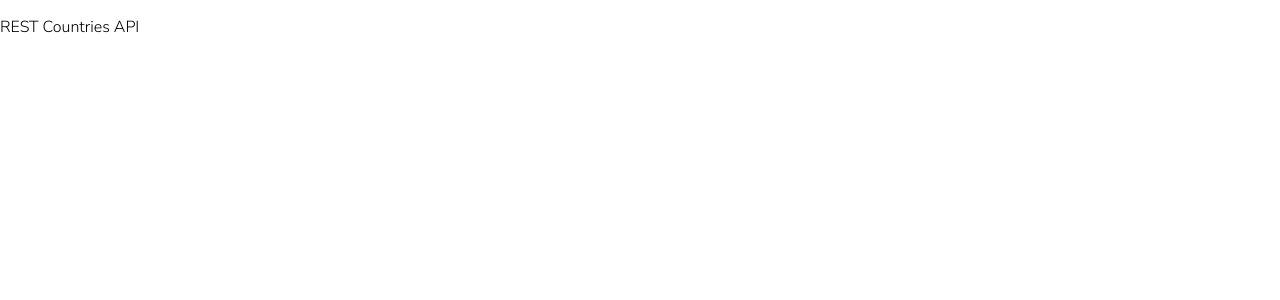
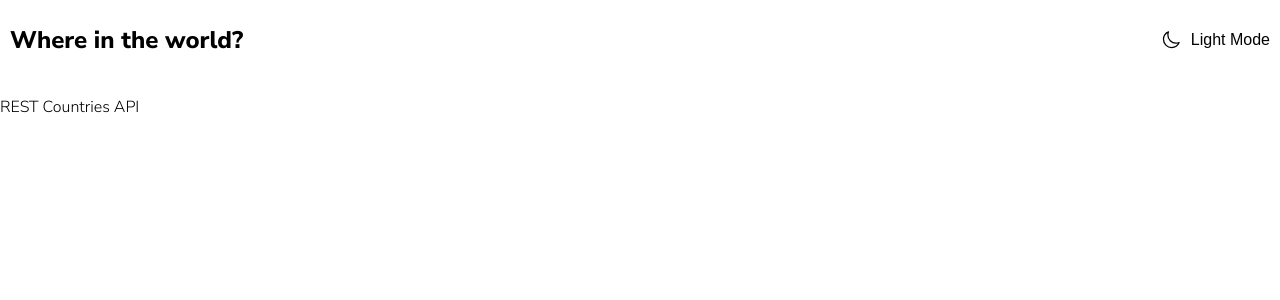
Before and after one commit to itsmeNEK/rest-countries-api, a Next.js app: page / in a window 1280 px wide. Shown: the top 300 px of the page. Built offline with nearby package versions, Linux system fonts and the light colour scheme.

Commit message:
feat: Header
Added Header brand and Light & Dark Theme toggle button. Added PrimaryButton component. Add svg for moon Icon

```diff
--- a/src/app/globals.scss
+++ b/src/app/globals.scss
@@ -5,6 +5,10 @@ body {
   padding: 0;
   margin: 0;
   font-family: 'Nunito Sans', sans-serif;
+}
+.wrapper {
+  max-width: 1280px;
+  margin: 0 auto;
 }
 * {
   box-sizing: border-box;
--- a/src/app/layout.tsx
+++ b/src/app/layout.tsx
@@ -1,5 +1,6 @@
 import type { Metadata } from 'next'
 import './globals.scss'
+import Header from '@/components/Header/Header'
 
 export const metadata: Metadata = {
   title: 'REST Countries API ',
@@ -13,7 +14,10 @@ export default function RootLayout({
 }>) {
   return (
     <html lang='en'>
-      <body>{children}</body>
+      <body>
+        <Header />
+        {children}
+      </body>
     </html>
   )
 }
--- /dev/null
+++ b/src/components/Header/Header.module.scss
@@ -0,0 +1,32 @@
+.header {
+  background-color: var(--primary);
+  box-shadow: var(--dark-gray) 0px 1px 13px -13px;
+  padding: 0px 10px;
+
+  .wrapper {
+    display: flex;
+    justify-content: space-between;
+    align-items: center;
+    height: 80px;
+  }
+
+  &__brand {
+    margin: 0;
+    font-size: 1.5rem;
+  }
+  &__button {
+    border: none;
+    border-radius: 10px;
+    font-size: 1rem;
+
+    svg {
+      height: 20px;
+      width: 20px;
+      margin-right: 10px;
+
+      path {
+        fill: white;
+      }
+    }
+  }
+}
--- /dev/null
+++ b/src/components/Header/Header.tsx
@@ -0,0 +1,29 @@
+'use client'
+import React, { useState } from 'react'
+import PrimaryButton from '../common/button/PrimaryButton'
+import MoonSvgIcon from '../common/svg/MoonSvgIcon'
+import Style from './Header.module.scss'
+
+export default function Header() {
+  const [theme, setTheme] = useState(false)
+
+  const handleThemeChange = () => {
+    setTheme(!theme)
+  }
+  return (
+    <nav className={Style['header']}>
+      <div className={`wrapper ${Style['wrapper']}`}>
+        <h1 className={Style['header__brand']}>Where in the world?</h1>
+        <PrimaryButton
+          className={Style['header__button']}
+          type='button'
+          aria-label='Dark Mode Button'
+          onClick={handleThemeChange}
+        >
+          <MoonSvgIcon />
+          {theme ? 'Dark' : 'Light'} Mode
+        </PrimaryButton>
+      </div>
+    </nav>
+  )
+}
--- /dev/null
+++ b/src/components/common/button/PrimaryButton.module.scss
@@ -0,0 +1,12 @@
+.primary-button {
+  background-color: transparent;
+  border: none;
+  padding: 0;
+  display: flex;
+  align-items: center;
+  justify-content: center;
+  -webkit-tap-highlight-color: transparent;
+  &:hover {
+    cursor: pointer;
+  }
+}
--- /dev/null
+++ b/src/components/common/button/PrimaryButton.tsx
@@ -0,0 +1,33 @@
+import {
+  ReactNode,
+  ButtonHTMLAttributes,
+  forwardRef,
+  ForwardedRef,
+} from 'react'
+import Style from './PrimaryButton.module.scss'
+
+type ButtonProps = ButtonHTMLAttributes<HTMLButtonElement> & {
+  children: ReactNode
+  className?: string
+}
+
+const PrimaryButton = forwardRef(
+  (
+    { children, className, ...props }: ButtonProps,
+    ref: ForwardedRef<HTMLButtonElement>
+  ) => {
+    return (
+      <button
+        ref={ref}
+        className={`${className} ${Style['primary-button']}`}
+        {...props}
+      >
+        {children}
+      </button>
+    )
+  }
+)
+
+PrimaryButton.displayName = 'PrimaryButton'
+
+export default PrimaryButton
--- /dev/null
+++ b/src/components/common/svg/MoonSvgIcon.tsx
@@ -0,0 +1,17 @@
+export default function MoonSvgIcon() {
+  return (
+    <svg
+      xmlns='http://www.w3.org/2000/svg'
+      fill='none'
+      viewBox='0 0 24 24'
+      strokeWidth='1.5'
+      stroke='currentColor'
+    >
+      <path
+        strokeLinecap='round'
+        strokeLinejoin='round'
+        d='M21.752 15.002A9.72 9.72 0 0 1 18 15.75c-5.385 0-9.75-4.365-9.75-9.75 0-1.33.266-2.597.748-3.752A9.753 9.753 0 0 0 3 11.25C3 16.635 7.365 21 12.75 21a9.753 9.753 0 0 0 9.002-5.998Z'
+      />
+    </svg>
+  )
+}
```
